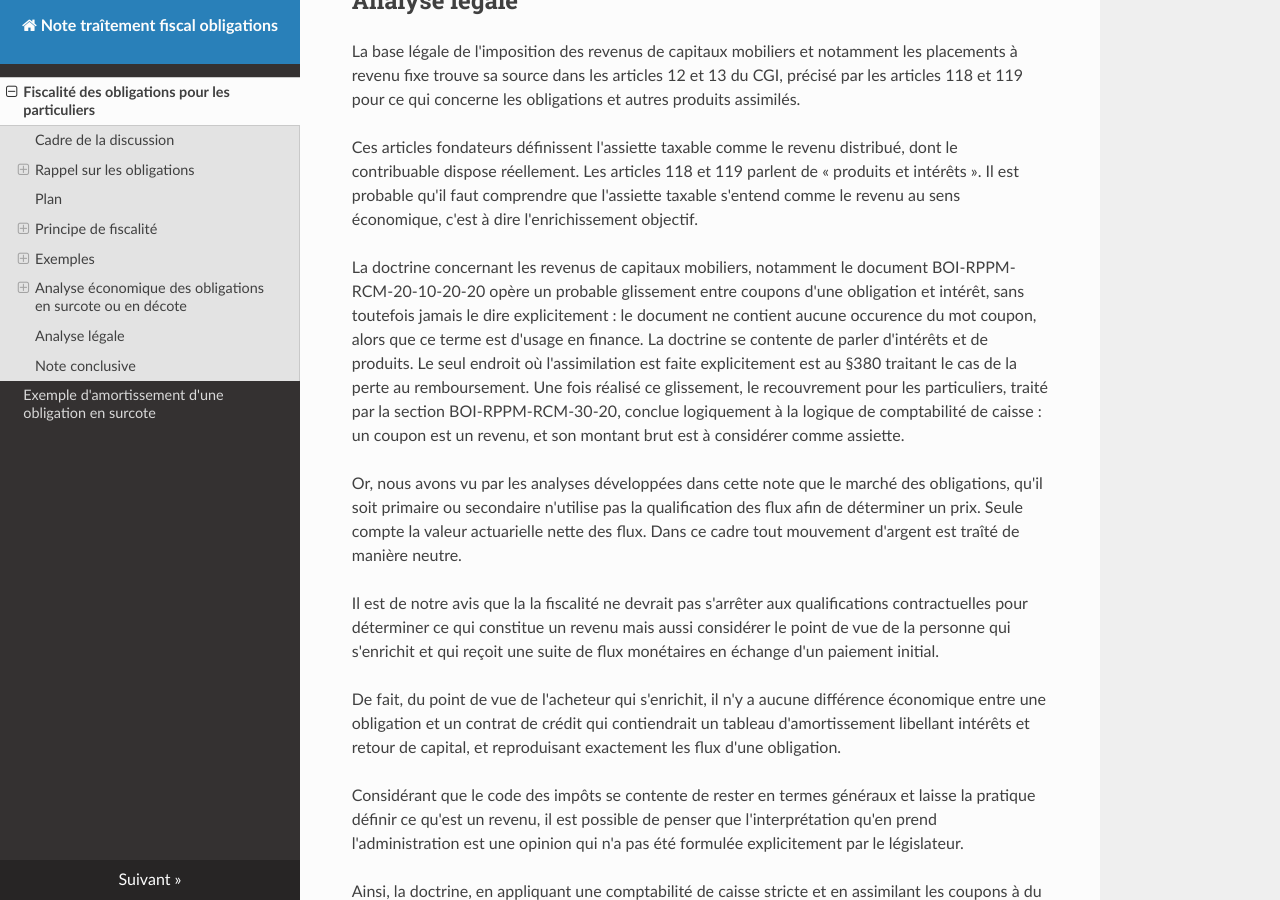
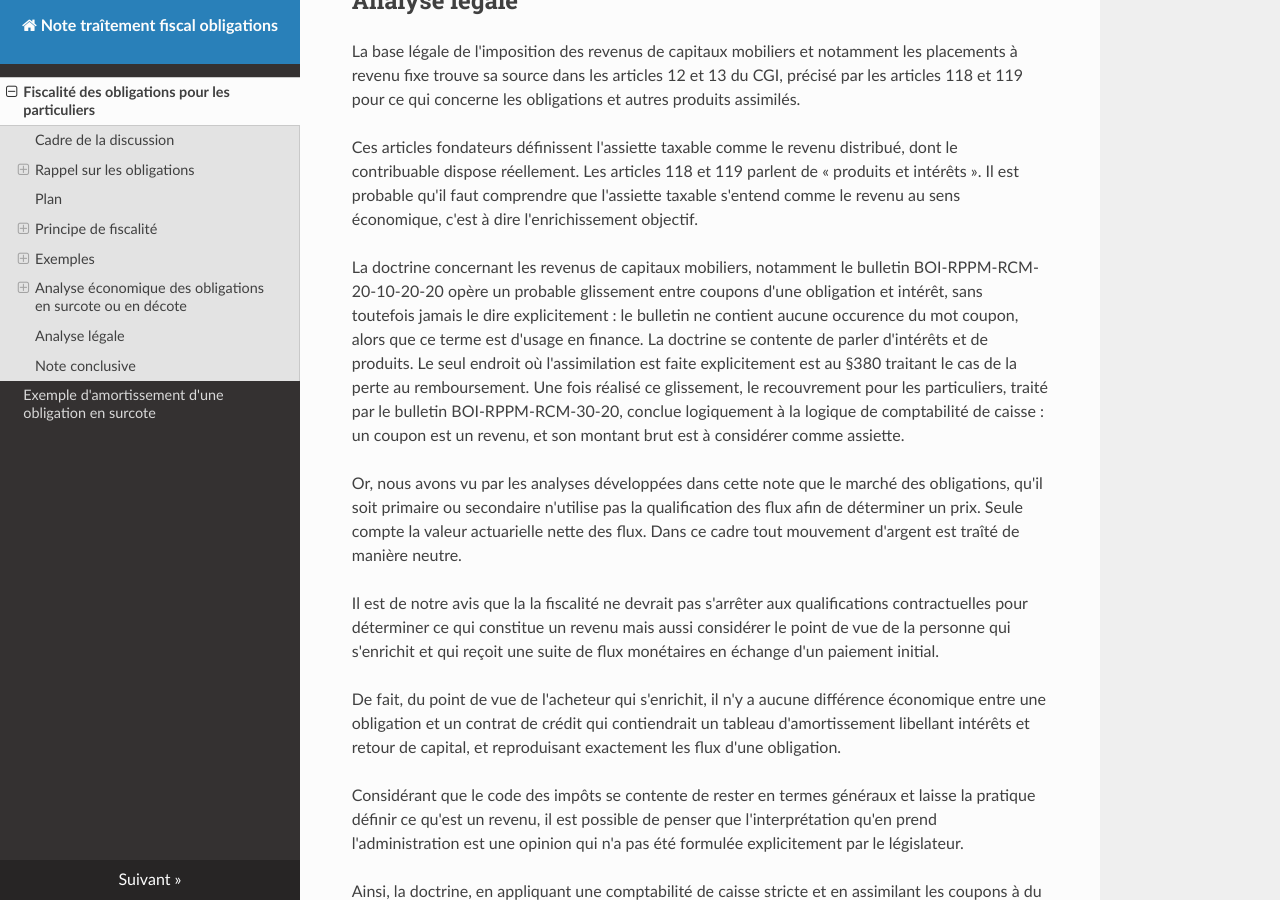
Before and after one commit to ConscritNeuneu/note-traitement-fiscal-obligations, an MkDocs documentation site: the page built from docs/note_fiscalisation_obligations.md, in a window 1280 px wide and 900 px high, scrolled down 9309 px. Built offline with MkDocs 1.6.1, drawn with Linux system fonts in a browser that asks for light colours; nearby versions of some CDN libraries; some of the changed text lies outside the part shown.

Commit message:
Change document into bulletin or BOFiP

```diff
--- a/docs/note_fiscalisation_obligations.md
+++ b/docs/note_fiscalisation_obligations.md
@@ -133,7 +133,7 @@ Les documents du BOFiP relatifs aux obligations sont les suivants :
 
 ### Comptabilité de caisse
 
-Le document BOI-RPPM-RCM-20-10-20-20 du BOFiP énonce les principes généraux
+Le BOFiP BOI-RPPM-RCM-20-10-20-20 énonce les principes généraux
 d'assiette pour les revenus de capitaux mobiliers.
 
 Son point 1 reprend la lecture des articles 118 et 119 du CGI : s'entendent
@@ -142,7 +142,7 @@ donc taxables les intérêts et la prime de remboursement.
 Le point 10 précise qu'il s'agit des « intérêt[s] et revenu[s] effectivement
 perçu[s] au cours de l'année ».
 
-Le reste du document consiste en une discussion sur
+Le reste du bulletin consiste en une discussion sur
 la définition de la prime de remboursement, telle que définie sommairement
 au 118 et 119 du CGI.
 
@@ -573,14 +573,14 @@ et 119 parlent de « produits et intérêts ». Il est probable qu'il faut
 comprendre que l'assiette taxable s'entend comme le revenu au sens
 économique, c'est à dire l'enrichissement objectif.
 
-La doctrine concernant les revenus de capitaux mobiliers, notamment le document
+La doctrine concernant les revenus de capitaux mobiliers, notamment le bulletin
 BOI-RPPM-RCM-20-10-20-20 opère un probable glissement entre coupons d'une
-obligation et intérêt, sans toutefois jamais le dire explicitement : le document
+obligation et intérêt, sans toutefois jamais le dire explicitement : le bulletin
 ne contient aucune occurence du mot coupon, alors que ce terme est d'usage
 en finance. La doctrine se contente de parler d'intérêts et de produits. Le seul
 endroit où l'assimilation est faite explicitement est au §380 traitant le
 cas de la perte au remboursement. Une fois réalisé ce glissement, le
-recouvrement pour les particuliers, traité par la section BOI-RPPM-RCM-30-20,
+recouvrement pour les particuliers, traité par le bulletin BOI-RPPM-RCM-30-20,
 conclue logiquement à la logique de comptabilité de caisse : un coupon est un
 revenu, et son montant brut est à considérer comme assiette.
 
```
Also changed, not shown: other parts of docs/note_fiscalisation_obligations.md (+1 -1 lines).
